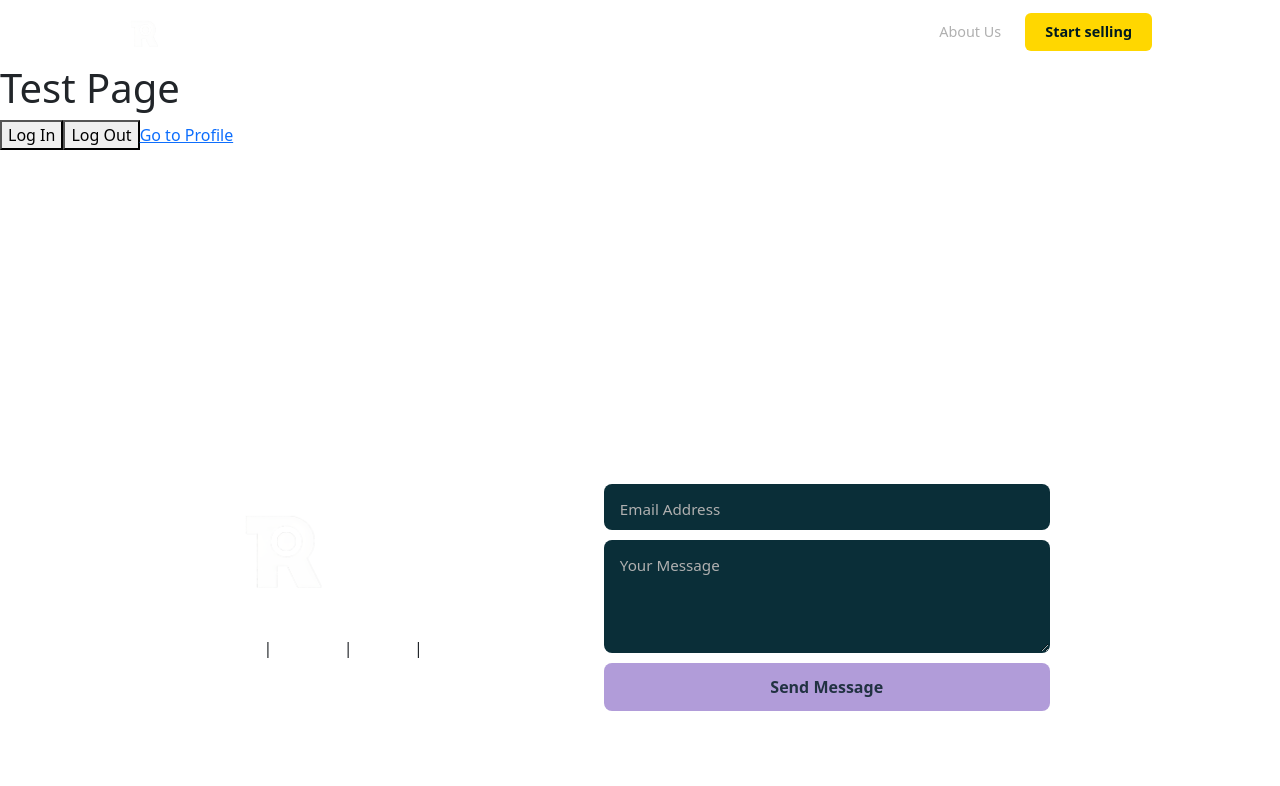
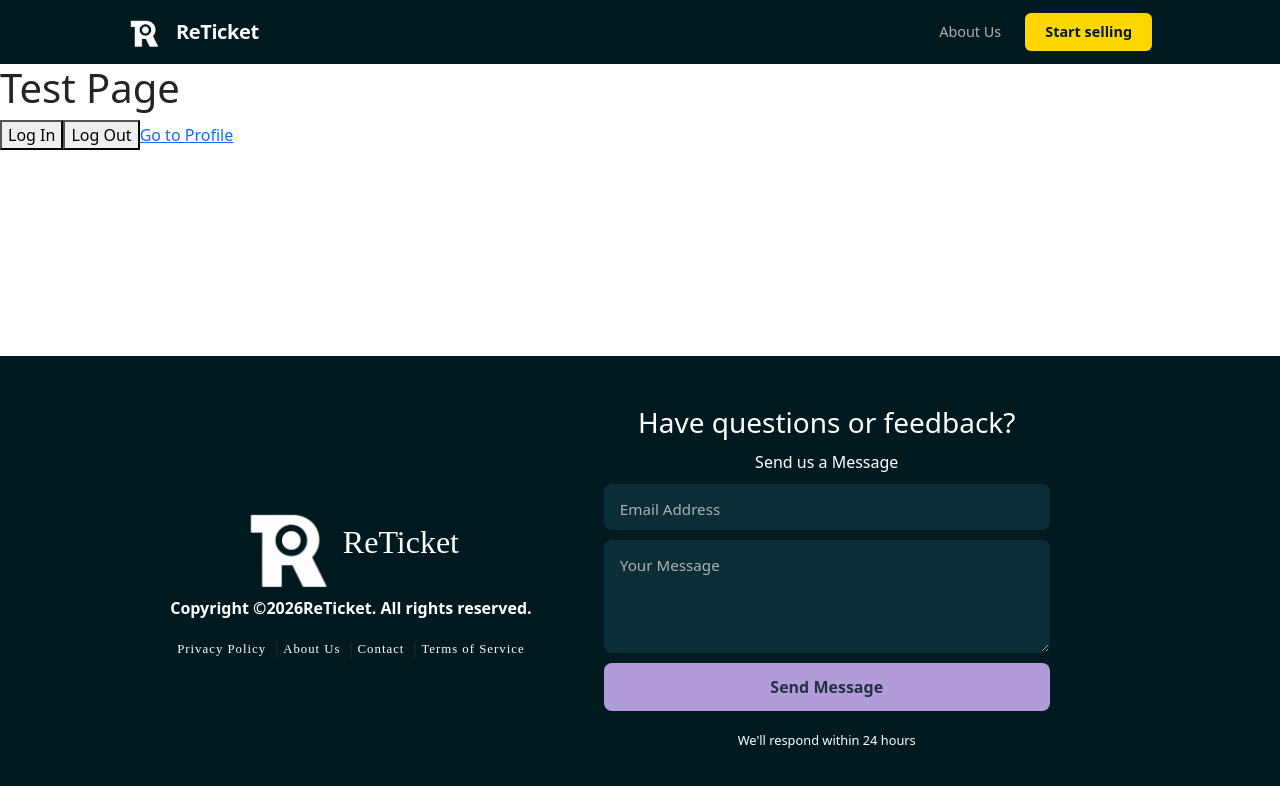
Before and after one commit to pdomi06/ReTicket, a React app in the folder frontend/: page / in a window 1280 px wide. Shown: the top 786 px of the page. Built offline with nearby package versions, Linux system fonts and the light colour scheme; the HTML template or start-up script is replaced by a standard one.

Commit message:
Fixed typo

```diff
--- a/frontend/src/components/layout/footer/footer.module.css
+++ b/frontend/src/components/layout/footer/footer.module.css
@@ -1,6 +1,6 @@
 .footer {
   padding: 40px 10%;
-  background-color: var(--font-main);
+  background-color: var(--color-main);
   margin-top: auto;
   display: flex;
   justify-content: space-between;
@@ -16,7 +16,7 @@
   margin: 0;
   padding: 0;
   color: #ffffff;
-  font-family: var(--font-secoundary);
+  font-family: var(--font-secondary);
 }
 
 .footer-left,
@@ -30,7 +30,7 @@
 }
 
 .footer-left h2 {
-  font-family: var(--font-secoundary);
+  font-family: var(--font-secondary);
   margin-top: 0;
   color: #ffffff;
 }
@@ -62,7 +62,7 @@
   font-size: 0.8rem;
   white-space: nowrap;
   color: #ffffff;
-  font-family: var(--font-secoundary);
+  font-family: var(--font-secondary);
   text-decoration: none;
   letter-spacing: 1px;
   transition: opacity 0.3s;
--- a/frontend/src/components/layout/navbar/navbar.module.css
+++ b/frontend/src/components/layout/navbar/navbar.module.css
@@ -2,7 +2,7 @@
     display: flex;
     justify-content: space-between;
     align-items: center;
-    background-color: var(--font-main);
+    background-color: var(--color-main);
     padding: 0 10%;
     height: 64px;
     position: sticky;
```
Also changed, not shown: 1 other file (tests, documents, lock files or other folders).
